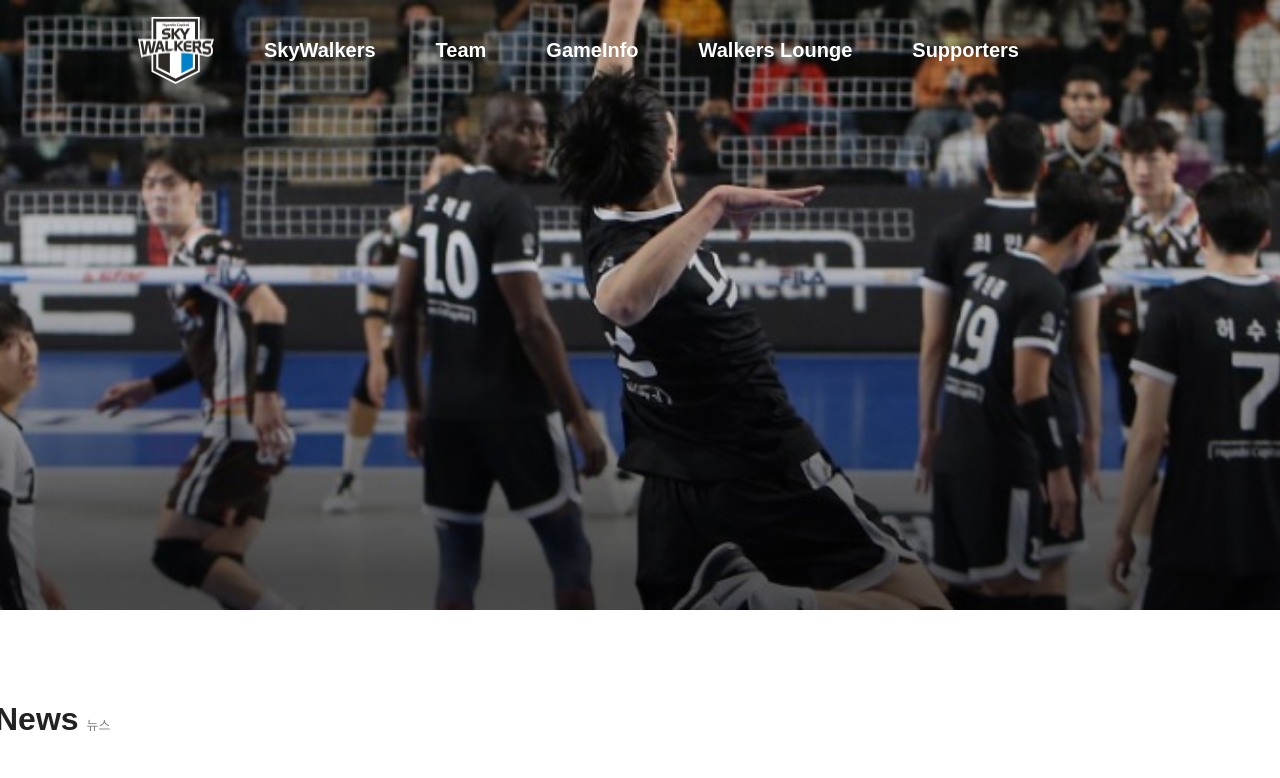
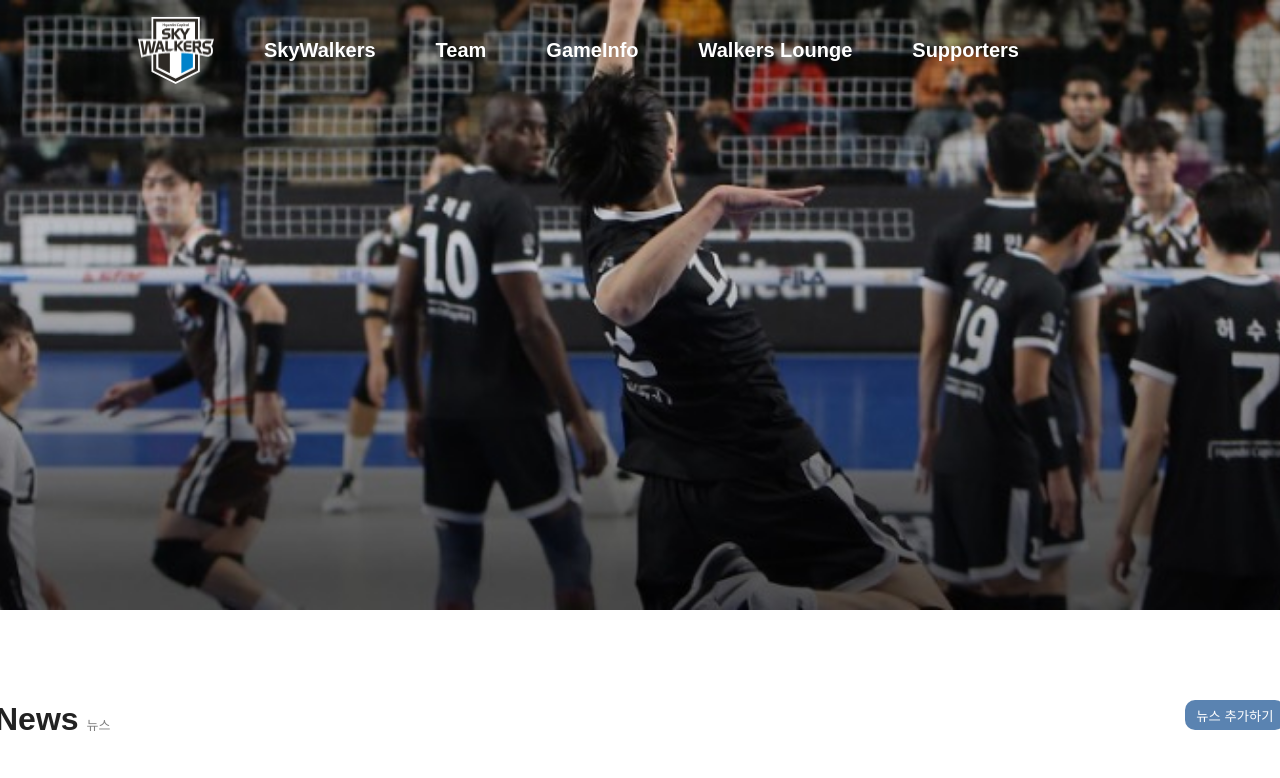
Before and after one commit to LeeHannaa/2023_Summer_Web, a React (Create React App) app in the folder summer-web-project/: page / in a window 1280 px wide. Shown: the top 778 px of the page. Built offline with nearby package versions, Linux system fonts and the light colour scheme.

Commit message:
Update AddNews

```diff
--- a/summer-web-project/src/App.js
+++ b/summer-web-project/src/App.js
@@ -1,5 +1,6 @@
 import { BrowserRouter as Router, Route, Routes } from 'react-router-dom';
 import HomePage from './pages/HomePage';
+import AddNewsPage from './pages/AddNewsPage';
 import { createGlobalStyle } from "styled-components";
 
 const GlobalStyle = createGlobalStyle`
@@ -15,6 +16,7 @@ function App() {
       <Router>
         <Routes>
           <Route path="/" element={<HomePage />} />
+          <Route path="/addNews" element={<AddNewsPage />} />
         </Routes>
       </Router>
     </>
--- a/summer-web-project/src/components/News/News.js
+++ b/summer-web-project/src/components/News/News.js
@@ -1,6 +1,7 @@
 import styled from "styled-components";
 import NewsList from "./NewsList";
 import OneNews from "./OneNews";
+import { useNavigate } from 'react-router-dom';
 
 const NewsComponent = styled.div`
     display: flex; //유연하게 바꾸는 역할
@@ -13,8 +14,8 @@ const Div = styled.div`
     flex-direction: column; //세로로 보여주는 역할
 `;
 const TextComponent = styled.div`
-  display: flex;
-  justify-content: space-between; /* 수평 좌우 정렬 */
+    display: flex;
+    justify-content: space-between; /* 수평 좌우 정렬 */
 `;
 const NewsFont = styled.h1`
     font-family: 'YouandiNewKrTitle','Apple SD Gothic Neo', 'Malgun Gothic', arial, sans-serif;
@@ -28,17 +29,33 @@ const NewsKorFont = styled.span`
     color: gray;
     padding-left: 8px;
 `;
+const AddButton = styled.button`
+    width: 100px;
+    height: 30px;
+    background: #5A83B1;
+    color: white;
+    border: none;
+    border-radius: 10px;
+    margin-top: 20px;
+    cursor: pointer;
+`;
 const ParentContainer = styled.div`
   display: flex;
   justify-content: flex-start;
 `;
 
 function News() {
+    const navigate = useNavigate();
+
+    const handleAddButtonClick = () => {
+      navigate('/addNews'); // Replace '/add-news' with the appropriate route path of AddNews.js
+    };
     return (
         <NewsComponent>
             <Div>
             <TextComponent>
                 <NewsFont>News<NewsKorFont>뉴스</NewsKorFont></NewsFont>
+                <AddButton onClick={handleAddButtonClick}>뉴스 추가하기</AddButton>
             </TextComponent>
             <ParentContainer>
                 <OneNews />
--- /dev/null
+++ b/summer-web-project/src/pages/AddNewsPage.js
@@ -0,0 +1,15 @@
+import styled from "styled-components";
+
+const AddNewsPageComponent = styled.div`
+    margin: 0;
+`;
+
+function AddNewsPage() {
+    return (
+        <AddNewsPageComponent>
+            add news page!
+        </AddNewsPageComponent>
+    );
+}
+
+export default AddNewsPage;
```
